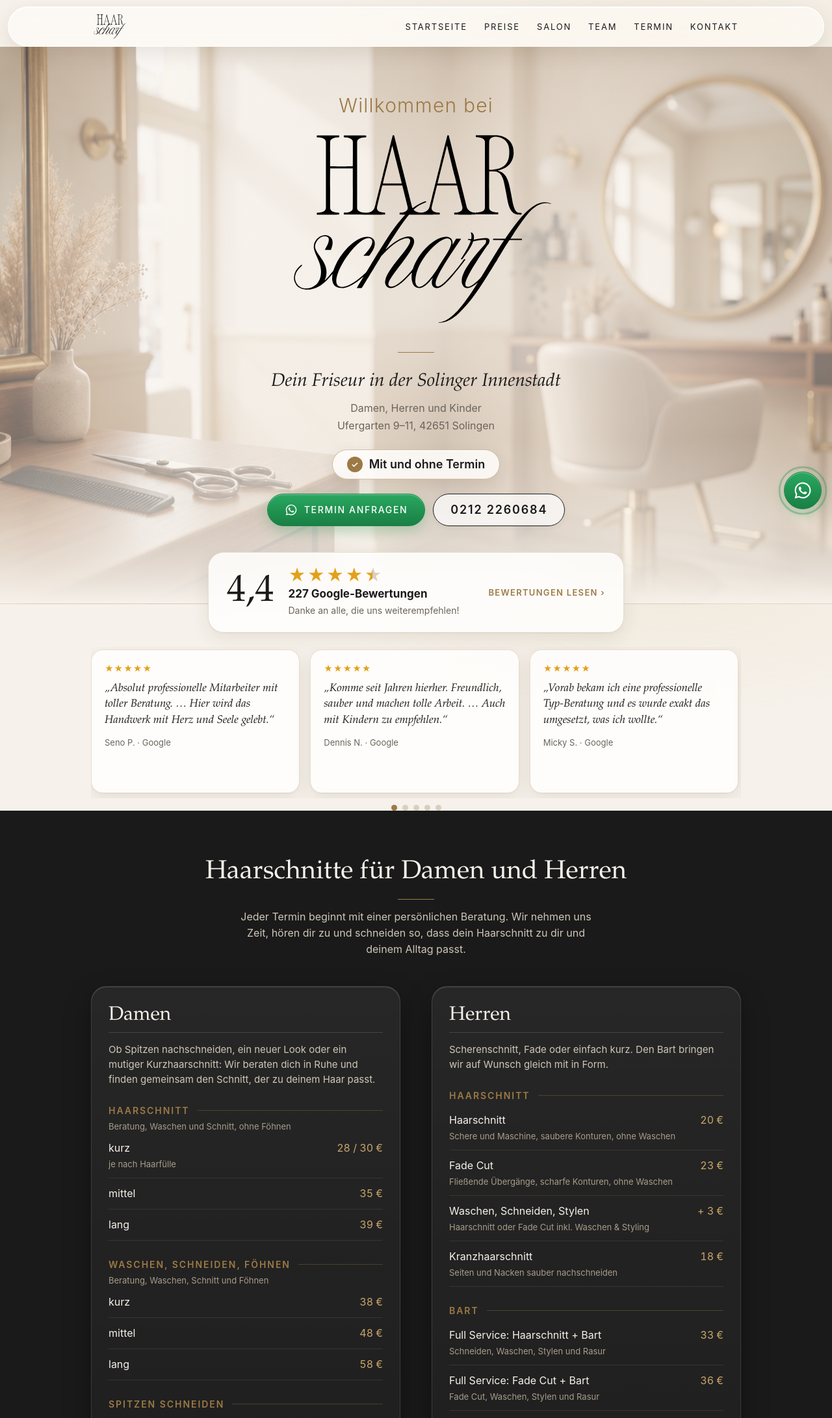
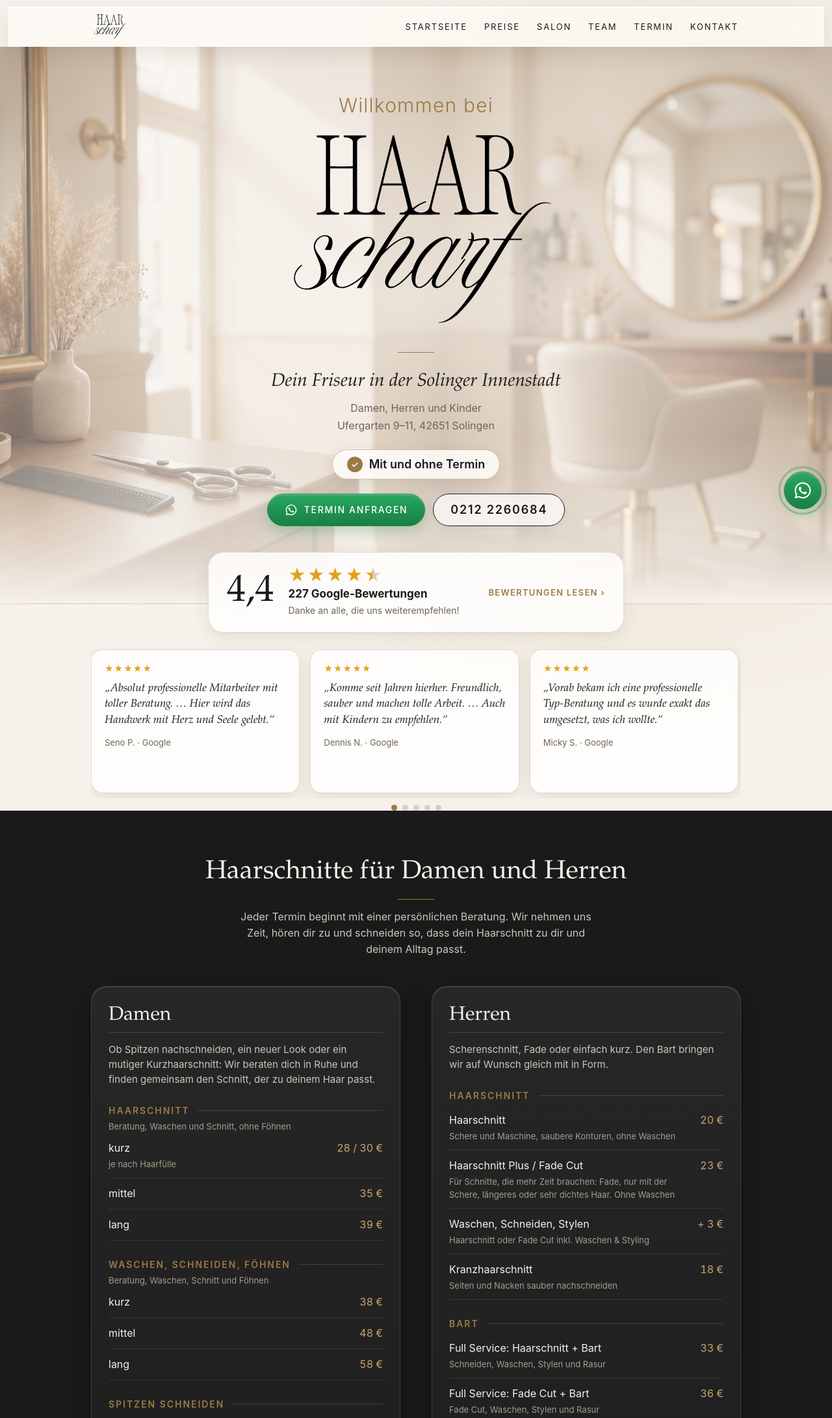
Before and after one commit to Seba539/haarscharf, a plain HTML site: page index.html in a window 1280 px wide. Shown: the top 2183 px of the page at 65% size. Drawn offline with Linux system fonts and the light colour scheme.

Commit message:
Haarschnitt Plus / Fade Cut: neuer Text, Leiste eckig

```diff
--- a/index.html
+++ b/index.html
@@ -395,14 +395,14 @@
           --blur: blur(18px) saturate(160%); }
   /* Grund bleibt cremeweiss, nur ein ganz leichter Schimmer */
   body { background: var(--bg) radial-gradient(60% 40% at 80% 10%, rgba(201,166,107,.10), transparent 70%) fixed; }
-  /* Kopfzeile als schwebende Glas-Leiste mit Abstand zum Rand (18.11.2026, Wahl Sebastiano: Variante B).
+  /* Kopfzeile als schwebende Glas-Leiste mit Abstand zum Rand (18.11.2026, Wahl Sebastiano: Variante B, eckig).
      Vorher deckend, weil Safari die randlose Leiste halb verdeckte (10.11.2026); der Abstand oben soll das vermeiden. */
-  .top { top: 10px; margin: 10px 12px 0; border-radius: 999px; background: rgba(255,255,255,.55) !important;
+  .top { top: 10px; margin: 10px 12px 0; border-radius: 0; background: rgba(255,255,255,.55) !important;
          -webkit-backdrop-filter: blur(20px) saturate(170%); backdrop-filter: blur(20px) saturate(170%);
          border: 1px solid rgba(255,255,255,.8); box-shadow: inset 0 1px 0 rgba(255,255,255,.95), 0 10px 30px rgba(60,40,10,.10); }
   .top .wrap { padding: 0 24px; }
   @media (max-width: 760px) {
-    .top nav { top: 68px; border-radius: 22px; overflow: hidden; border: 1px solid rgba(255,255,255,.8);
+    .top nav { top: 68px; border-radius: 0; overflow: hidden; border: 1px solid rgba(255,255,255,.8);
                background: #faf6f0 !important; box-shadow: 0 14px 30px rgba(60,40,10,.15); }
     .top nav a:first-child { border-top: 0; }
   }
@@ -560,7 +560,7 @@
           <p class="spalte-text">Scherenschnitt, Fade oder einfach kurz. Den Bart bringen wir auf Wunsch gleich mit in Form.</p>
           <h4>Haarschnitt</h4>
           <div class="row"><span>Haarschnitt<small class="inkl">Schere und Maschine, saubere Konturen, ohne Waschen</small></span><span class="p">20 €</span></div>
-          <div class="row"><span>Fade Cut<small class="inkl">Fließende Übergänge, scharfe Konturen, ohne Waschen</small></span><span class="p">23 €</span></div>
+          <div class="row"><span>Haarschnitt Plus / Fade Cut<small class="inkl">Für Schnitte, die mehr Zeit brauchen: Fade, nur mit der Schere, längeres oder sehr dichtes Haar. Ohne Waschen</small></span><span class="p">23 €</span></div>
           <div class="row"><span>Waschen, Schneiden, Stylen<small class="inkl">Haarschnitt oder Fade Cut inkl. Waschen &amp; Styling</small></span><span class="p">+ 3 €</span></div>
           <div class="row"><span>Kranzhaarschnitt<small class="inkl">Seiten und Nacken sauber nachschneiden</small></span><span class="p">18 €</span></div>
           <h4>Bart</h4>
@@ -691,7 +691,7 @@
           <select id="leistung" aria-label="Leistung" hidden>
             <optgroup label="Herren">
               <option>Herren Haarschnitt</option>
-              <option>Fade Cut</option>
+              <option>Haarschnitt Plus / Fade Cut</option>
               <option>Kranzhaarschnitt</option>
               <option>Full Service: Haarschnitt + Bart</option>
               <option>Full Service: Fade Cut + Bart</option>
@@ -995,7 +995,7 @@
     ]],
     ["Herren", [
       ["Herren Haarschnitt", "Haarschnitt", "20 €", "ca. 20 Min.", "Schere und Maschine, saubere Konturen, ohne Waschen."],
-      ["Fade Cut", "Fade Cut", "23 €", "ca. 30 Min.", "Fließende Übergänge, scharfe Konturen, ohne Waschen."],
+      ["Haarschnitt Plus / Fade Cut", "Haarschnitt Plus / Fade Cut", "23 €", "ca. 30 Min.", "Für Schnitte, die mehr Zeit brauchen: Fade, nur mit der Schere, längeres oder sehr dichtes Haar. Ohne Waschen."],
       ["Kranzhaarschnitt", "Kranzhaarschnitt", "18 €", "ca. 15 Min.", "Seiten und Nacken sauber nachschneiden."],
       ["Full Service: Haarschnitt + Bart", "Full Service", "33 €", "ca. 40 Min.", "Schneiden, Waschen, Stylen und Rasur."],
       ["Full Service: Fade Cut + Bart", "Full Service mit Fade Cut", "36 €", "", "Fade Cut, Waschen, Stylen und Rasur."],
@@ -1055,7 +1055,7 @@
   }
 
   // ---------- Herren-Optionen ----------
-  var HERREN_SCHNITT = /^(Herren Haarschnitt|Fade Cut|Full Service|Kranzhaarschnitt)/;
+  var HERREN_SCHNITT = /^(Herren Haarschnitt|Haarschnitt Plus|Fade Cut|Full Service|Kranzhaarschnitt)/;
   function herrenOptionen() {
     var l = document.getElementById("leistung").value;
     var zeigen = HERREN_SCHNITT.test(l);
```
